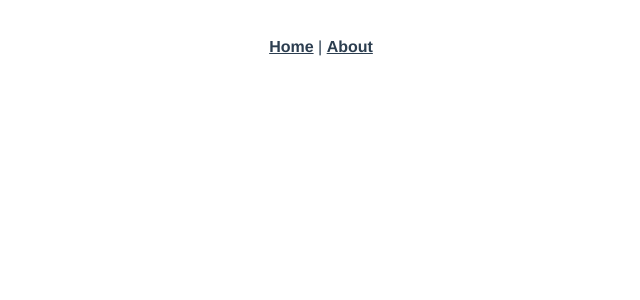
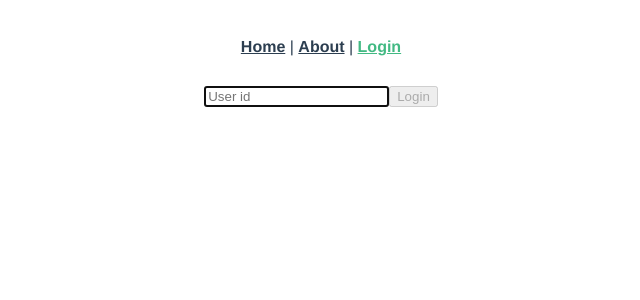
Before and after one commit to simoneb/vuedaru, a Vue app: page /#/login in a window 1280 px wide. Shown: the top 300 px of the page, without its empty margins (319-959 px from the left). Built offline with nearby package versions, Linux system fonts and the light colour scheme.

Commit message:
initial import

```diff
--- a/package.json
+++ b/package.json
@@ -3,11 +3,12 @@
   "version": "0.1.0",
   "private": true,
   "scripts": {
-    "serve": "vue-cli-service serve",
+    "serve": "vue-cli-service serve --port 3000",
     "build": "vue-cli-service build",
     "lint": "vue-cli-service lint"
   },
   "dependencies": {
+    "axios": "^0.18.0",
     "vue": "^2.5.16",
     "vue-router": "^3.0.1"
   },
--- a/src/App.vue
+++ b/src/App.vue
@@ -2,15 +2,26 @@
   <div id="app">
     <div id="nav">
       <router-link to="/">Home</router-link> |
-      <router-link to="/about">About</router-link>
+      <router-link to="/about">About</router-link> |
+      <router-link v-if="auth.isAuthenticated()" to="/logout">Logout</router-link>
+      <router-link v-else to="/login">Login</router-link>
     </div>
     <router-view/>
   </div>
 </template>
 
+<script>
+export default {
+  name: 'app',
+  props: {
+    auth: {required: true}
+  }
+}
+</script>
+
 <style>
 #app {
-  font-family: "Avenir", Helvetica, Arial, sans-serif;
+  font-family: 'Avenir', Helvetica, Arial, sans-serif;
   -webkit-font-smoothing: antialiased;
   -moz-osx-font-smoothing: grayscale;
   text-align: center;
--- /dev/null
+++ b/src/auth.js
@@ -0,0 +1,18 @@
+import udaru from "./udaru";
+
+export default {
+  isAuthenticated() {
+    return !!localStorage.getItem("auth");
+  },
+  logout() {
+    localStorage.removeItem("auth");
+  },
+  async login(auth) {
+    const user = await udaru.checkUserForLogin(auth);
+    console.log(user);
+    localStorage.setItem("auth", auth);
+  },
+  getUserId() {
+    return localStorage.getItem("auth");
+  }
+};
--- a/src/main.js
+++ b/src/main.js
@@ -1,10 +1,11 @@
 import Vue from "vue";
 import App from "./App.vue";
 import router from "./router";
+import auth from "./auth";
 
 Vue.config.productionTip = false;
 
 new Vue({
   router,
-  render: h => h(App)
+  render: h => h(App, { props: { auth } })
 }).$mount("#app");
--- a/src/router.js
+++ b/src/router.js
@@ -1,10 +1,11 @@
 import Vue from "vue";
 import Router from "vue-router";
 import Home from "./views/Home.vue";
+import auth from "@/auth";
 
 Vue.use(Router);
 
-export default new Router({
+const router = new Router({
   routes: [
     {
       path: "/",
@@ -19,6 +20,30 @@ export default new Router({
       // which is lazy-loaded when the route is visited.
       component: () =>
         import(/* webpackChunkName: "about" */ "./views/About.vue")
+    },
+    {
+      path: "/login",
+      name: "login",
+      props: { auth },
+      component: () =>
+        import(/* webpackChunkName: "about" */ "./views/Login.vue")
+    },
+    {
+      path: "/logout",
+      name: "logout",
+      props: { auth },
+      component: () =>
+        import(/* webpackChunkName: "about" */ "./views/Logout.vue")
     }
   ]
 });
+
+router.beforeEach((to, from, next) => {
+  if (to.path !== "/login" && !auth.isAuthenticated()) {
+    return next("/login");
+  }
+
+  next();
+});
+
+export default router;
--- /dev/null
+++ b/src/udaru.js
@@ -0,0 +1,24 @@
+import Axios from "axios";
+import auth from "./auth";
+
+const axios = Axios.create({
+  baseURL: "http://localhost:8080"
+});
+
+axios.interceptors.request.use(config => {
+  if (!config.headers.authorization) {
+    config.headers = { authorization: auth.getUserId() };
+  }
+  return config;
+});
+
+export default {
+  async checkUserForLogin(userId) {
+    const { data } = await axios.get(
+      `/authorization/users/${encodeURIComponent(userId)}`,
+      { headers: { authorization: userId } }
+    );
+
+    return data;
+  }
+};
--- /dev/null
+++ b/src/views/Login.vue
@@ -0,0 +1,26 @@
+<template>
+  <div class="about">
+    <form v-on:submit.prevent="login">
+      <input autofocus v-model="userId" placeholder="User id">
+      <button :disabled="!userId">Login</button>
+    </form>
+  </div>
+</template>
+
+<script>
+export default {
+  name: 'login',
+  props: ['auth'],
+  data() {
+    return {
+      userId: null
+    }
+  },
+  methods: {
+    async login() {
+      await this.auth.login(this.userId)
+      this.$router.push('/')
+    }
+  }
+}
+</script>
--- /dev/null
+++ b/src/views/Logout.vue
@@ -0,0 +1,14 @@
+<template>
+  <h1>We're logging you out...</h1>
+</template>
+
+<script>
+export default {
+  name: 'logout',
+  props: ['auth'],
+  mounted () {
+    this.auth.logout()
+    this.$router.push('/')
+  }
+}
+</script>
```
Also changed, not shown: .eslintrc.js, 1 other file (tests, documents, lock files or other folders).
